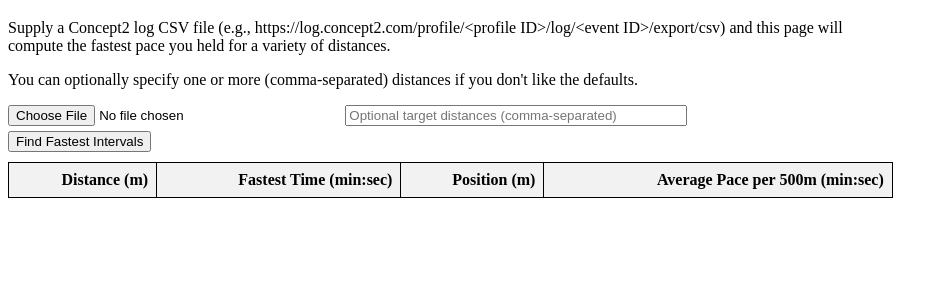
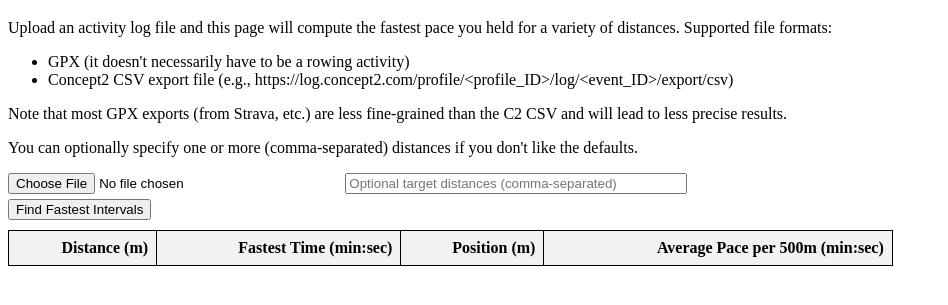
Before and after one commit to maxpoletto/rowing, a plain HTML site: page fastest-interval/index.html in a window 1280 px wide. Shown: the part 61-366 px from the top of the page, without its empty margins (0-948 px from the left). Drawn offline with Linux system fonts and the light colour scheme.

Commit message:
Better user instructions.

```diff
--- a/fastest-interval/index.html
+++ b/fastest-interval/index.html
@@ -24,8 +24,15 @@
     <h1>Fastest Interval Finder</h1>
     <div style="width: 70%">
         <p>
-            Supply a Concept2 log CSV file (e.g., https://log.concept2.com/profile/&lt;profile ID&gt;/log/&lt;event ID&gt;/export/csv)
-            and this page will compute the fastest pace you held for a variety of distances.
+            Upload an activity log file and this page will compute the fastest pace you held for a variety of distances.
+            Supported file formats:
+        </p>
+        <ul>
+            <li>GPX (it doesn't necessarily have to be a rowing activity)</li>
+            <li>Concept2 CSV export file (e.g., https://log.concept2.com/profile/&lt;profile_ID&gt;/log/&lt;event_ID&gt;/export/csv)</li>
+        </ul>
+        <p>
+            Note that most GPX exports (from Strava, etc.) are less fine-grained than the C2 CSV and will lead to less precise results.
         </p>
         <p>
             You can optionally specify one or more (comma-separated) distances if you don't like the defaults.
```
